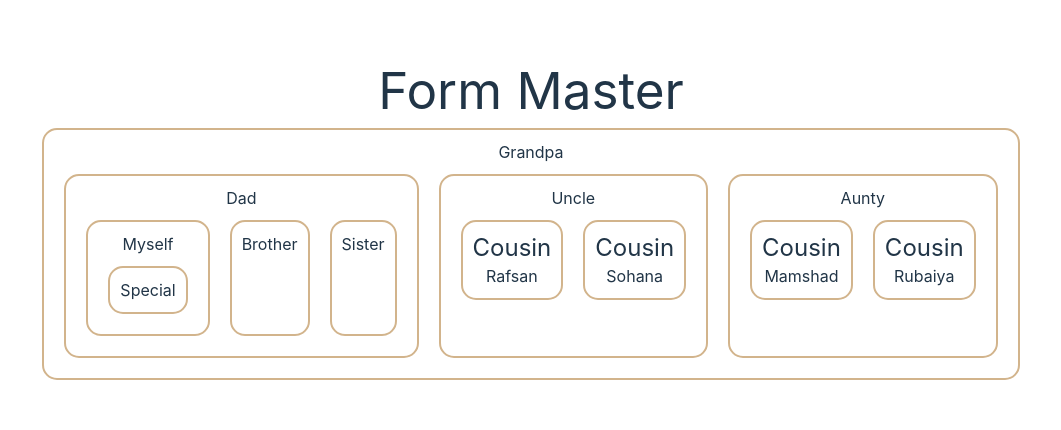
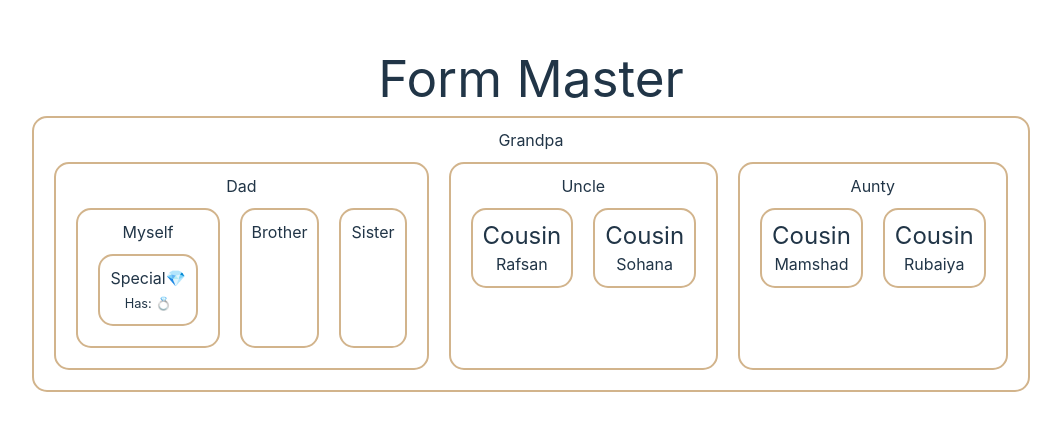
Before and after one commit to Imranhasanrimon/milestone-8, a React (Vite) app in the folder modules/module-46/form-master/: page / in a window 1280 px wide. Shown: the part 174-604 px from the top of the page, without its empty margins (109-1170 px from the left). Built offline with nearby package versions, Linux system fonts and the light colour scheme.

Commit message:
context API is done

```diff
--- a/modules/module-46/form-master/src/components/context-API/Dad.jsx
+++ b/modules/module-46/form-master/src/components/context-API/Dad.jsx
@@ -2,12 +2,12 @@ import Brother from "./Brother";
 import MySelf from "./MySelf";
 import Sister from "./Sister";
 
-const Dad = () => {
+const Dad = ({ asset }) => {
     return (
         <div>
             <h2>Dad</h2>
             <section className="cFlex">
-                <MySelf></MySelf>
+                <MySelf asset={asset}></MySelf>
                 <Brother></Brother>
                 <Sister></Sister>
             </section>
--- a/modules/module-46/form-master/src/components/context-API/Grandpa.jsx
+++ b/modules/module-46/form-master/src/components/context-API/Grandpa.jsx
@@ -1,19 +1,30 @@
+import { createContext } from "react";
 import Aunty from "./Aunty";
 import Dad from "./Dad";
 import Uncle from "./Uncle";
 import './grandpa.css'
 
+export const AssetContext = createContext('gold')
 const Grandpa = () => {
+    const asset = '💍'
     return (
         <div className="grandpa ">
             <h2>Grandpa</h2>
-            <section className="cFlex">
-                <Dad></Dad>
-                <Uncle></Uncle>
-                <Aunty></Aunty>
-            </section>
+            <AssetContext.Provider value="💎">
+                <section className="cFlex">
+                    <Dad asset={asset}></Dad>
+                    <Uncle></Uncle>
+                    <Aunty></Aunty>
+                </section>
+            </AssetContext.Provider>
         </div>
     );
 };
 
 export default Grandpa;
+
+/*
+1.createContext
+2.set context like tower
+3.useContext
+*/
--- a/modules/module-46/form-master/src/components/context-API/MySelf.jsx
+++ b/modules/module-46/form-master/src/components/context-API/MySelf.jsx
@@ -1,11 +1,11 @@
 import Special from "./Special";
 
-const MySelf = () => {
+const MySelf = ({ asset }) => {
     return (
         <div>
             <h2>Myself</h2>
             <section>
-                <Special></Special>
+                <Special asset={asset}></Special>
             </section>
         </div>
     );
--- a/modules/module-46/form-master/src/components/context-API/Special.jsx
+++ b/modules/module-46/form-master/src/components/context-API/Special.jsx
@@ -1,8 +1,12 @@
+import { useContext } from "react";
+import { AssetContext } from "./Grandpa";
 
-const Special = () => {
+const Special = ({ asset }) => {
+    const gift = useContext(AssetContext);
     return (
         <div>
-            <h2>Special</h2>
+            <h2>Special{gift}</h2>
+            <small>Has: {asset}</small>
         </div>
     );
 };
```
